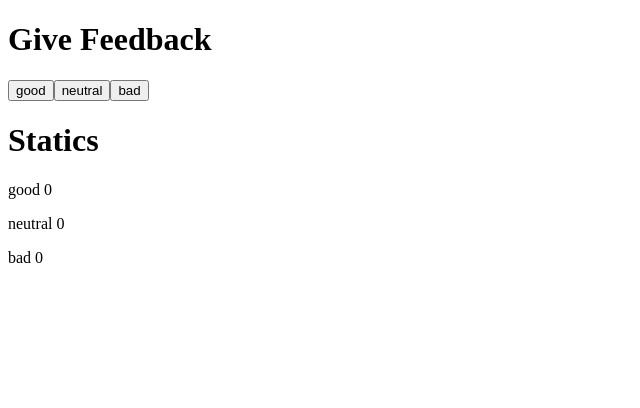
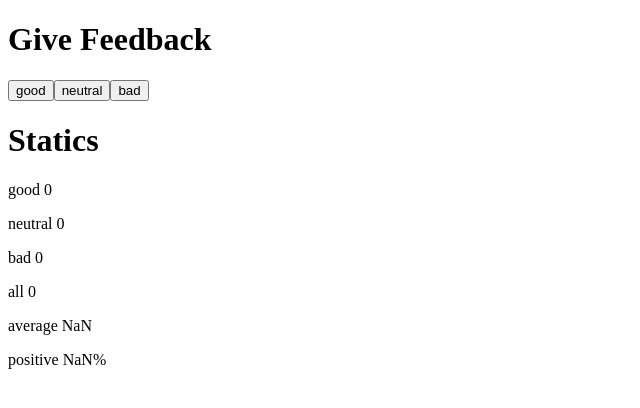
Before and after one commit to juanCarrer/full-stack-open, a React (Create React App) app in the folder part1/courseinfo/: page / in a window 1280 px wide. Shown: the top 408 px of the page, without its empty margins (0-640 px from the left). Built offline with nearby package versions, Linux system fonts and the light colour scheme.

Commit message:
1.7: unicafe step2. terminado

```diff
--- a/part1/courseinfo/src/App.js
+++ b/part1/courseinfo/src/App.js
@@ -5,6 +5,17 @@ export const App = () => {
   const [good, setGood] = useState(0)
   const [neutral, setNeutral] = useState(0)
   const [bad, setBad] = useState(0)
+
+  const total = good + neutral + bad
+
+  const calculateAverage = () => {
+  	const score = good - bad
+  	return score / total
+  }
+
+  const calculatePositive = () => {
+  	return good * 100 / total
+  }
 
   return (
     <Fragment>
@@ -19,6 +30,9 @@ export const App = () => {
     		<p>good {good}</p>
     		<p>neutral {neutral}</p>
     		<p>bad {bad}</p>
+    		<p>all {total}</p>
+    		<p>average {calculateAverage()}</p>
+    		<p>positive {calculatePositive()}%</p>
     	</div>
     </Fragment>
   )
```
